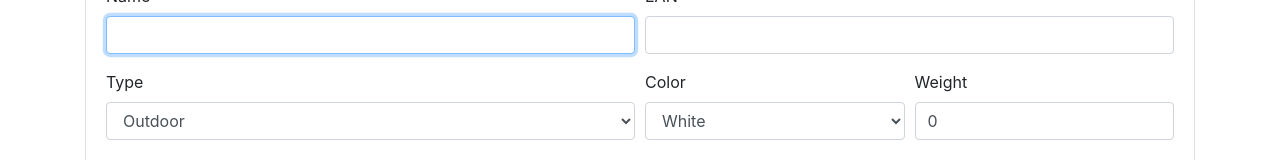
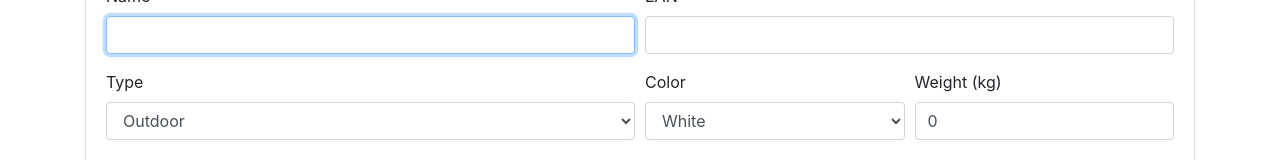
Before and after one commit to elvyra/warehouse-management, a React (Create React App) app: page /products/create in a window 1280 px wide. Shown: the part 169-329 px from the top of the page. Built offline with nearby package versions, Linux system fonts and the light colour scheme.

Commit message:
weight units created

```diff
--- a/src/components/interfaces/interfaces.ts
+++ b/src/components/interfaces/interfaces.ts
@@ -3,6 +3,9 @@ export const currency = "€";
 
 // Units symbol
 export const unit = "pcs";
+
+// Weight units symbol
+export const weight = "kg";
 
 // Highlight color code
 export const color = "red";
--- a/src/components/productCreate/ProductCreate.tsx
+++ b/src/components/productCreate/ProductCreate.tsx
@@ -3,7 +3,7 @@ import { NavLink } from "react-router-dom";
 import ProductForm from "../productForm/ProductForm";
 import { CreateNewProduct } from "../productForm/CreateProductFromFormData";
 import { createItem } from "../localStorage/LocalStorage";
-import { Col, Row, Button, Form, Card } from "react-bootstrap";
+import { Col, Button, Form, Card } from "react-bootstrap";
 import ToastsContext from "../../context/ToastsContext";
 import {
   currency,
--- a/src/components/productForm/ProductForm.tsx
+++ b/src/components/productForm/ProductForm.tsx
@@ -1,7 +1,12 @@
 import React from "react";
-import { IProduct, ProductType, ProductColor } from "../interfaces/interfaces";
+import {
+  weight,
+  IProduct,
+  ProductType,
+  ProductColor,
+} from "../interfaces/interfaces";
 import { isNullOrUndefined } from "util";
-import { Col, Row, Form } from "react-bootstrap";
+import { Col, Form } from "react-bootstrap";
 
 type PropsType = {
   product?: IProduct;
@@ -11,7 +16,7 @@ type PropsType = {
 const ProductForm: React.FC<PropsType> = ({
   product,
   handleChangeActive,
-}: PropsType) => {
+}: PropsType): JSX.Element => {
   return (
     <>
       <Form.Row>
@@ -78,7 +83,7 @@ const ProductForm: React.FC<PropsType> = ({
           </Form.Control>
         </Form.Group>
         <Form.Group as={Col} lg="3">
-          <Form.Label>Weight</Form.Label>
+          <Form.Label>Weight ({weight})</Form.Label>
           <Form.Control
             type="number"
             min="0"
--- a/src/components/productsTable/ProductsTable.tsx
+++ b/src/components/productsTable/ProductsTable.tsx
@@ -2,6 +2,7 @@ import React, { useState, useEffect, useContext } from "react";
 import {
   currency,
   unit,
+  weight,
   IProduct,
   ToastType,
   ToastTemplate,
@@ -90,7 +91,7 @@ const ProductsTable: React.FC = () => {
                   <th>Name</th>
                   <th>EAN</th>
                   <th>Type</th>
-                  <th>Weight</th>
+                  <th>Weight, {weight}</th>
                   <th>Color</th>
                   <th>Active</th>
                   <th>Price, {currency}</th>
```
